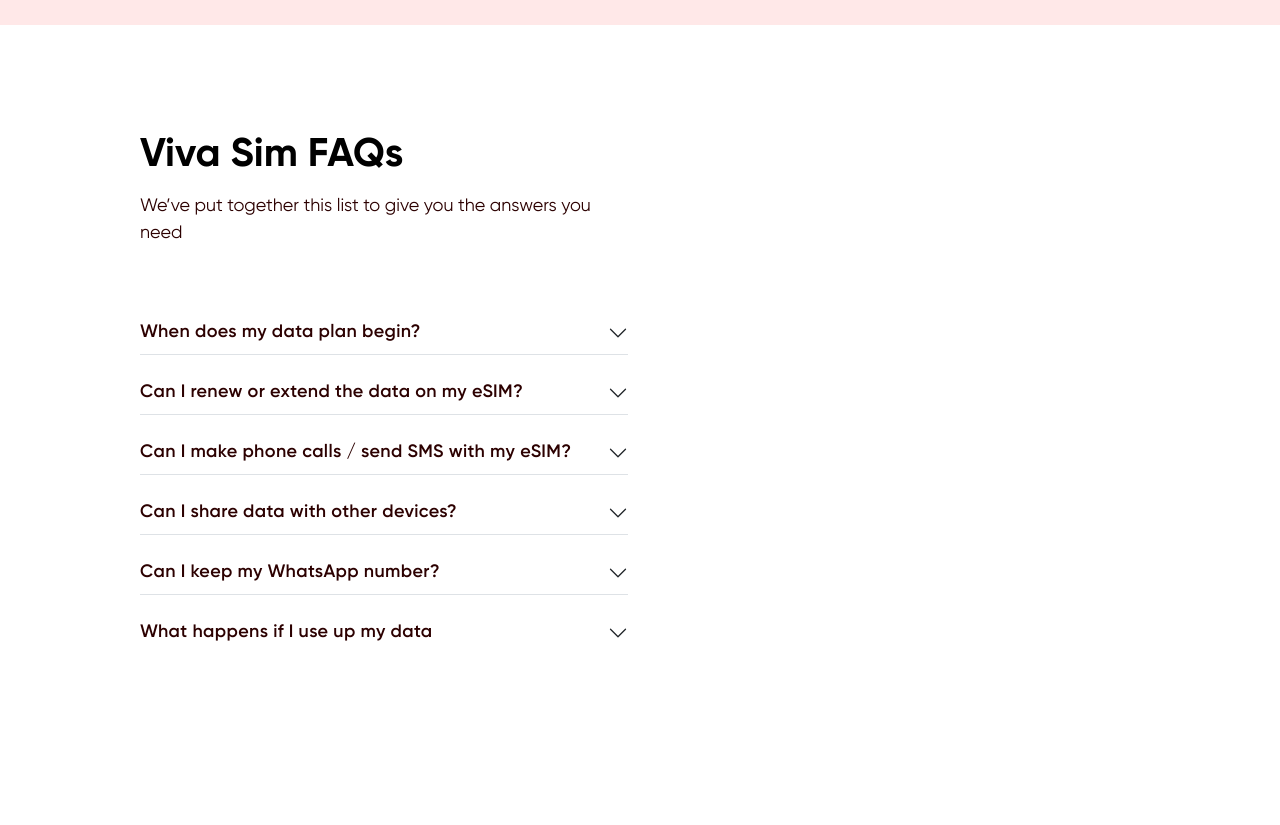
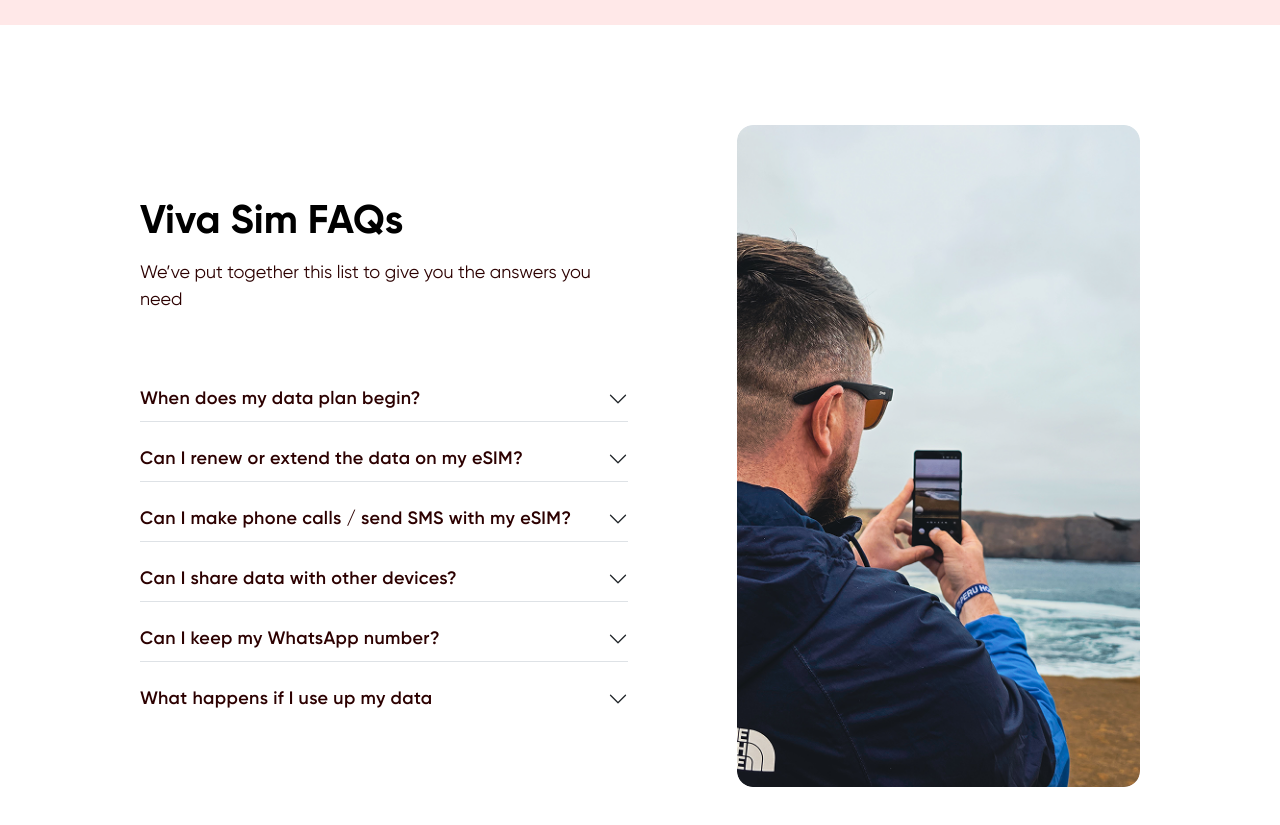
Before and after one commit to jhoselyn24/Landing-Sim, a plain HTML site: page index.html in a window 1280 px wide. Shown: the part 1880-2705 px from the top of the page. Before the commit the page ends 2634 px from the top, so only its background shows below. Drawn offline with nearby package versions, Linux system fonts and the light colour scheme.

Commit message:
update faqs img

```diff
--- a/index.html
+++ b/index.html
@@ -219,7 +219,7 @@
                       </div>
                 </div>
                 <div class="col-md-5 offset-md-1">
-                    <img src="" alt="">
+                    <img class="w-100" src="images/img-video.png" alt="">
                     <!-- <video controls width="100%" style="border-radius:24px;" class="h-100">
                         <source src="" type="video/mp4">
                         Tu navegador no soporta el video.
@@ -414,6 +414,9 @@
             letter-spacing: 0.36px;
             padding: 24px 0 8px;
         }
+        .faqs img {
+            border-radius:16px;
+        }
         @media (min-width: 1200px) {
             .container, .container-lg, .container-md, .container-sm, .container-xl {
                 max-width: 80%;
```
Also changed, not shown: images/img-video.png (added).
